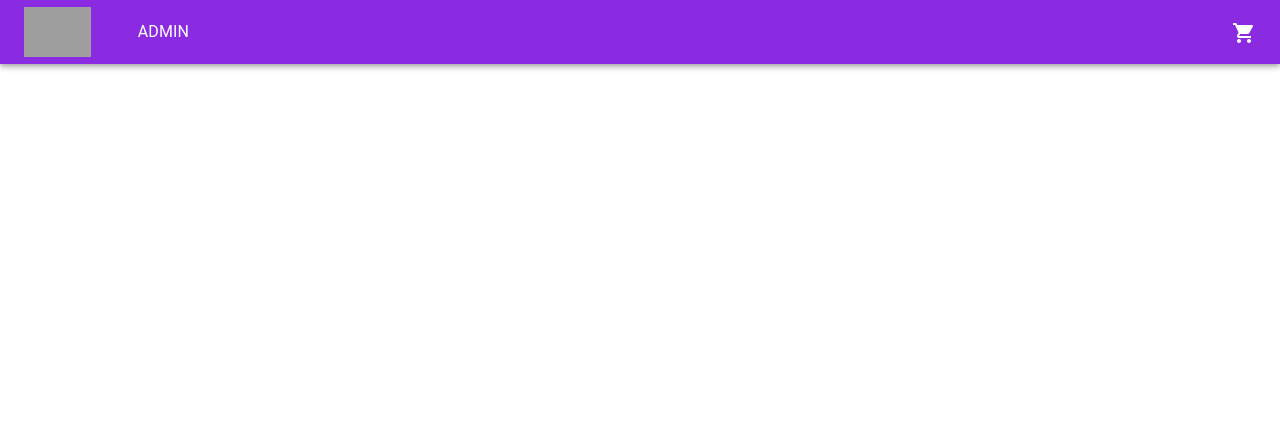
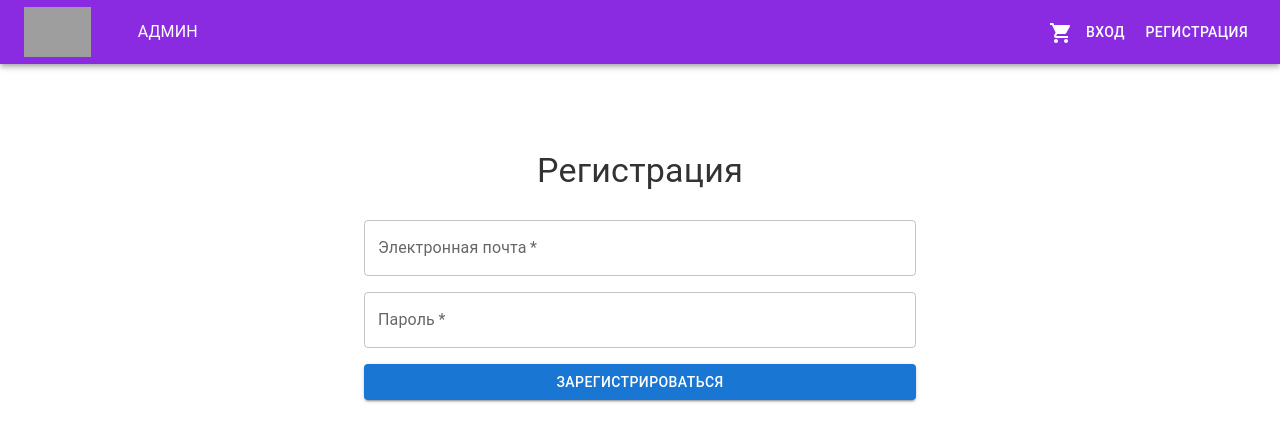
Before and after one commit to Arzygullll/kulikov, a React (Create React App) app: page /signup in a window 1280 px wide. Before the commit this address had no page. Shown: the top 442 px of the page. Built offline with nearby package versions, Linux system fonts and the light colour scheme; grey boxes are pictures that could not be loaded.

Commit message:
login-signup

```diff
--- a/package.json
+++ b/package.json
@@ -12,6 +12,7 @@
     "@testing-library/user-event": "^13.5.0",
     "axios": "^1.7.2",
     "bootstrap": "^5.3.3",
+    "firebase": "^10.12.2",
     "react": "^18.3.1",
     "react-dom": "^18.3.1",
     "react-router-dom": "^6.23.1",
--- /dev/null
+++ b/src/components/Login.jsx
@@ -0,0 +1,72 @@
+// components/Login.js
+import React, { useState } from "react";
+import { TextField, Button, Container, Typography, Grid } from "@mui/material";
+import { useNavigate } from "react-router-dom";
+import { auth } from "../firebaseConfig"; // Импорт Firebase аутентификации
+import { signInWithEmailAndPassword } from "firebase/auth";
+
+const Login = () => {
+  const [email, setEmail] = useState("");
+  const [password, setPassword] = useState("");
+  const navigate = useNavigate();
+
+  const handleLogin = async (e) => {
+    e.preventDefault();
+    try {
+      await signInWithEmailAndPassword(auth, email, password);
+      navigate("/admin"); // Перенаправление на страницу админа после успешного входа
+    } catch (error) {
+      console.error(error);
+    }
+  };
+
+  return (
+    <Container maxWidth="sm" sx={{ marginTop: "150px" }}>
+      <Grid container spacing={2} justifyContent="center">
+        <Grid item xs={12}>
+          <Typography variant="h4" align="center" gutterBottom>
+            Вход
+          </Typography>
+        </Grid>
+        <Grid item xs={12}>
+          <form onSubmit={handleLogin}>
+            <Grid container spacing={2}>
+              <Grid item xs={12}>
+                <TextField
+                  label="Электронная почта"
+                  type="email"
+                  fullWidth
+                  value={email}
+                  onChange={(e) => setEmail(e.target.value)}
+                  required
+                />
+              </Grid>
+              <Grid item xs={12}>
+                <TextField
+                  label="Пароль"
+                  type="password"
+                  fullWidth
+                  value={password}
+                  onChange={(e) => setPassword(e.target.value)}
+                  required
+                />
+              </Grid>
+              <Grid item xs={12}>
+                <Button
+                  type="submit"
+                  variant="contained"
+                  color="primary"
+                  fullWidth
+                >
+                  Войти
+                </Button>
+              </Grid>
+            </Grid>
+          </form>
+        </Grid>
+      </Grid>
+    </Container>
+  );
+};
+
+export default Login;
--- /dev/null
+++ b/src/components/Signup.jsx
@@ -0,0 +1,72 @@
+// components/Signup.js
+import React, { useState } from "react";
+import { TextField, Button, Container, Typography, Grid } from "@mui/material";
+import { useNavigate } from "react-router-dom";
+import { auth } from "../firebaseConfig"; // Импорт Firebase аутентификации
+import { createUserWithEmailAndPassword } from "firebase/auth";
+
+const Signup = () => {
+  const [email, setEmail] = useState("");
+  const [password, setPassword] = useState("");
+  const navigate = useNavigate();
+
+  const handleSignup = async (e) => {
+    e.preventDefault();
+    try {
+      await createUserWithEmailAndPassword(auth, email, password);
+      navigate("/admin"); // Перенаправление на страницу админа после успешной регистрации
+    } catch (error) {
+      console.error(error);
+    }
+  };
+
+  return (
+    <Container maxWidth="sm" sx={{ marginTop: "150px" }}>
+      <Grid container spacing={2} justifyContent="center">
+        <Grid item xs={12}>
+          <Typography variant="h4" align="center" gutterBottom>
+            Регистрация
+          </Typography>
+        </Grid>
+        <Grid item xs={12}>
+          <form onSubmit={handleSignup}>
+            <Grid container spacing={2}>
+              <Grid item xs={12}>
+                <TextField
+                  label="Электронная почта"
+                  type="email"
+                  fullWidth
+                  value={email}
+                  onChange={(e) => setEmail(e.target.value)}
+                  required
+                />
+              </Grid>
+              <Grid item xs={12}>
+                <TextField
+                  label="Пароль"
+                  type="password"
+                  fullWidth
+                  value={password}
+                  onChange={(e) => setPassword(e.target.value)}
+                  required
+                />
+              </Grid>
+              <Grid item xs={12}>
+                <Button
+                  type="submit"
+                  variant="contained"
+                  color="primary"
+                  fullWidth
+                >
+                  Зарегистрироваться
+                </Button>
+              </Grid>
+            </Grid>
+          </form>
+        </Grid>
+      </Grid>
+    </Container>
+  );
+};
+
+export default Signup;
--- a/src/components/homePage/Navbar.jsx
+++ b/src/components/homePage/Navbar.jsx
@@ -8,7 +8,7 @@ import Menu from "@mui/material/Menu";
 import MenuIcon from "@mui/icons-material/Menu";
 import Container from "@mui/material/Container";
 import Tooltip from "@mui/material/Tooltip";
-import { Badge, MenuItem } from "@mui/material";
+import { Badge, MenuItem, Button } from "@mui/material";
 import { Link } from "react-router-dom";
 import { ShoppingCart } from "@mui/icons-material";
 import { useCart } from "../../context/CartContextProvider";
@@ -40,11 +40,7 @@ function Navbar() {
     setAnchorElUser(null);
   };
 
-  const pages = [
-    // { id: 1, title: "", link: "/products" },
-    // { id: 2, title: "About", link: "./about" },
-    // { id: 3, title: "Contacts", link: "./contacts" },
-  ];
+  const pages = [];
 
   return (
     <AppBar
@@ -147,7 +143,7 @@ function Navbar() {
             ))}
             <Link to={"/admin"} style={{ textDecoration: "none" }}>
               <MenuItem sx={{ color: "#ffffff", display: "block" }}>
-                <Typography textAlign={"center"}>ADMIN</Typography>
+                <Typography textAlign={"center"}>АДМИН</Typography>
               </MenuItem>
             </Link>
           </Box>
@@ -176,10 +172,15 @@ function Navbar() {
             <Badge badgeContent={badgeCount} color="success">
               <ShoppingCart setBadgeCount sx={{ color: "white" }} />
             </Badge>
-            {/* <ShoppingCart sx={{ color: "white" }} /> */}
           </Link>
 
           <Box sx={{ flexGrow: 0 }}>
+            <Button color="inherit" component={Link} to="/login">
+              Вход
+            </Button>
+            <Button color="inherit" component={Link} to="/signup">
+              Регистрация
+            </Button>
             <Tooltip title="Open settings">
               <IconButton
                 onClick={handleOpenUserMenu}
--- a/src/components/products/ProductList.jsx
+++ b/src/components/products/ProductList.jsx
@@ -12,7 +12,7 @@ const ProductList = () => {
 
   useEffect(() => {
     getProducts();
-  }, [searchParams, getProducts]);
+  }, [searchParams]);
 
   useEffect(() => {
     getProducts();
--- /dev/null
+++ b/src/firebaseConfig.js
@@ -0,0 +1,18 @@
+// src/firebaseConfig.js
+import { initializeApp } from "firebase/app";
+import { getAuth } from "firebase/auth";
+
+const firebaseConfig = {
+  apiKey: "YOUR_API_KEY",
+  authDomain: "YOUR_AUTH_DOMAIN",
+  projectId: "YOUR_PROJECT_ID",
+  storageBucket: "YOUR_STORAGE_BUCKET",
+  messagingSenderId: "YOUR_MESSAGING_SENDER_ID",
+  appId: "YOUR_APP_ID",
+};
+
+// Initialize Firebase
+const app = initializeApp(firebaseConfig);
+const auth = getAuth(app);
+
+export { auth };
--- a/src/routes/MainRoutes.jsx
+++ b/src/routes/MainRoutes.jsx
@@ -1,3 +1,4 @@
+// routes/MainRoutes.js
 import React from "react";
 import { Route, Routes } from "react-router-dom";
 import ProductPage from "../pages/ProductPage";
@@ -7,21 +8,26 @@ import Contacts from "../pages/Contacts";
 import AdminPage from "../pages/AdminPage";
 import HeaderHomePage from "../components/homePage/HeaderHomePage";
 import CartPage from "../pages/CartPage";
+import Signup from "../components/Signup";
+import Login from "../components/Login";
 
 const MainRoutes = () => {
   const PUBLIC_ROUTES = [
-    { id: 1, link: "/", element: <HeaderHomePage /> },
-    { id: 2, link: "/products", element: <ProductPage /> },
-    { id: 3, link: "/edit/:id", element: <EditProduct /> },
-    { id: 4, link: "/about", element: <AboutPage /> },
-    { id: 5, link: "/contacts", element: <Contacts /> },
-    { id: 6, link: "/admin", element: <AdminPage /> },
-    { id: 7, link: "/cart", element: <CartPage /> },
+    { id: 1, path: "/", element: <HeaderHomePage /> },
+    { id: 2, path: "/products", element: <ProductPage /> },
+    { id: 3, path: "/edit/:id", element: <EditProduct /> },
+    { id: 4, path: "/about", element: <AboutPage /> },
+    { id: 5, path: "/contacts", element: <Contacts /> },
+    { id: 6, path: "/admin", element: <AdminPage /> },
+    { id: 7, path: "/cart", element: <CartPage /> },
+    { id: 8, path: "/signup", element: <Signup /> },
+    { id: 9, path: "/login", element: <Login /> },
   ];
+
   return (
     <Routes>
-      {PUBLIC_ROUTES.map((elem) => (
-        <Route key={elem.id} path={elem.link} element={elem.element} />
+      {PUBLIC_ROUTES.map((route) => (
+        <Route key={route.id} path={route.path} element={route.element} />
       ))}
     </Routes>
   );
```
Also changed, not shown: 1 other file (tests, documents, lock files or other folders).
